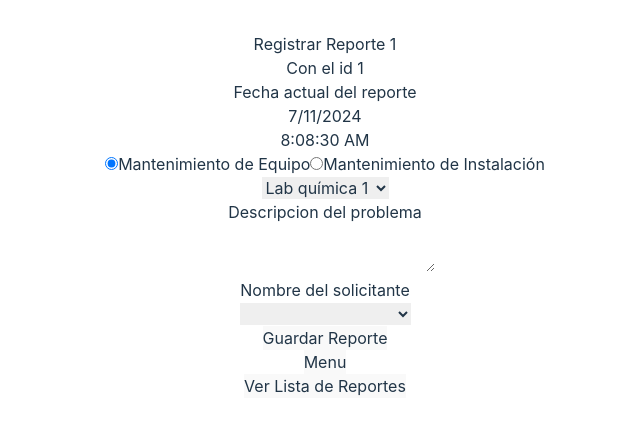
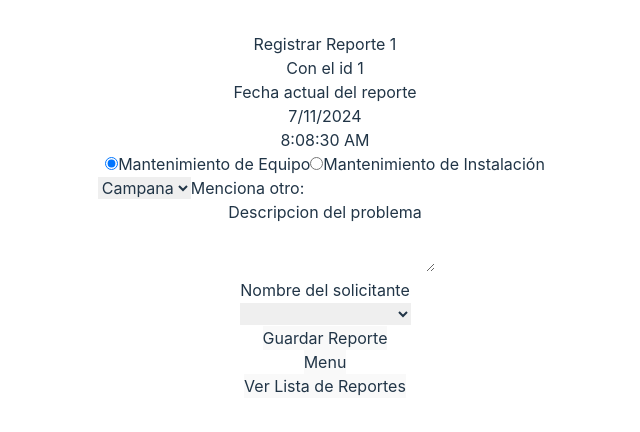
Before and after one commit to CSIPro/labguard, a React (Vite) app: page /Reporte/1/1 in a window 1280 px wide. Shown: the top 432 px of the page, without its empty margins (315-955 px from the left). Built offline with nearby package versions, Linux system fonts and the light colour scheme.

Commit message:
aplicacion de otros, Falta ocultarlo, intento de creacion del componente radioMant

```diff
--- a/src/App.tsx
+++ b/src/App.tsx
@@ -34,7 +34,7 @@ function App() {
     idPersona: 1,
     NombrePersonal: "Juan Martinez",
     Ocupacion: "Maestro en ciencias",
-    ImagenPerfil: "../src/img/1.jpg",
+    ImagenPerfil: "../src/img/1.jpeg",
   };
 
 
--- a/src/Pages/Reporte.tsx
+++ b/src/Pages/Reporte.tsx
@@ -10,14 +10,15 @@ const opciones = [
 ];
 
 const MantEquipo = [
-  { id: 1, Nombre: "Lab química 1" },
-  { id: 2, Nombre: "Lab química 2" },
-  { id: 3, Nombre: "Lab química 3" }
+  { id: 1, Nombre: "Campana" },
+  { id: 2, Nombre: "Balvula" },
+  { id: 3, Nombre: "otros" }
 ];
 
 const MantInstalacion = [
   { id: 1, Nombre: "Agua" },
   { id: 2, Nombre: "Gas" },
+  { id: 3, Nombre: "otro" }
 ];
 const Maestro = [
   { id: 1, Nombre: "Maria Elena" },
@@ -38,7 +39,8 @@ export default function Reporte() {
       primaryOption: "MantEquipo",
       secondaryOption: MantEquipo[0].Nombre,
       descripcion: "",
-      NombreSoli: ""
+      NombreSoli: "",
+      Otros:""
     },
   });
 
@@ -48,6 +50,7 @@ export default function Reporte() {
   const handlemensaje = () => {
     setMensaje("Se guardo correctamente")
   }
+
 
 
   const primaryOption = watch("primaryOption");
@@ -65,6 +68,7 @@ export default function Reporte() {
       HoraActual: new Date().toLocaleTimeString(),
       TipoMant: data.primaryOption,
       MantObjeto: data.secondaryOption,
+      Manotro:data.Otros,
       Descripcion: data.descripcion,
       NombreSoli: data.NombreSoli,
       Estado: "En Revision"
@@ -101,19 +105,28 @@ export default function Reporte() {
           <div>
             <select {...register("secondaryOption")}>
               {primaryOption === "MantEquipo"
-                ? MantEquipo.map((option) => (
-                  <option value={option.Nombre} key={option.id}>
-                    {option.Nombre}
+                ? MantEquipo.map((opcion) => (
+                  <option value={opcion.Nombre} key={opcion.id}>
+                    {opcion.Nombre}
+
                   </option>
+
+                )
+
+              )
+                : MantInstalacion.map((opcion) => (
+                  <option value={opcion.Nombre} key={opcion.id}>
+                    {opcion.Nombre}
+                  </option>
+
                 ))
-                : MantInstalacion.map((option) => (
-                  <option value={option.Nombre} key={option.id}>
-                    {option.Nombre}
-                  </option>
-                ))}
+
+
+                }
             </select>
+            Menciona otro:
+            <input type="text" id="otro" {...register("Otros") } />
           </div>
-
           <div>
             Descripcion del problema <br />
             <textarea  {...register("descripcion")}></textarea>
--- a/src/components/UsuarioPresentacion/PresentacionUsuario.tsx
+++ b/src/components/UsuarioPresentacion/PresentacionUsuario.tsx
@@ -10,7 +10,7 @@ import { FC } from "react"
     const PersonaCard: React.FC<Props> = ({ idPersona, NombrePersonal, Ocupacion, ImagenPerfil }) => {
         return (
           <div className="persona-card">
-            <img src={ImagenPerfil} alt={`Profile of ${NombrePersonal}`} />
+            <img src={ImagenPerfil} alt={`Profile of ${NombrePersonal}`} width={200} height={200}/>
             <h2>{NombrePersonal}</h2>
             <p>{Ocupacion}</p>
 
--- a/src/components/Vista-Reporte/Vista-Reporte.tsx
+++ b/src/components/Vista-Reporte/Vista-Reporte.tsx
@@ -28,6 +28,7 @@ console.log(filteredLabs)
               <strong>Hora:</strong> {report.HoraActual} <br />
               <strong>Tipo de Mantenimiento:</strong> {report.TipoMant} <br />
               <strong>Objeto de Mantenimiento:</strong> {report.MantObjeto} <br />
+              <strong>Otros: </strong>{report.Manotro}<br/>
               <strong>Descripción:</strong> {report.Descripcion} <br />
               <strong>Nombre del Solicitante:</strong> {report.NombreSoli} <br />
               <form action="">
--- a/src/main.tsx
+++ b/src/main.tsx
@@ -16,6 +16,7 @@ export interface LabReporte {
   HoraActual: string;
   TipoMant: string;
   MantObjeto: string;
+  Manotro:string;
   Descripcion: string;
   NombreSoli: string;
   Estado: string;
```
Also changed, not shown: src/components/Reportes/Radio-mant/radioMant.tsx (added), src/img/1.jpeg (added), src/img/1.jpg (deleted).
